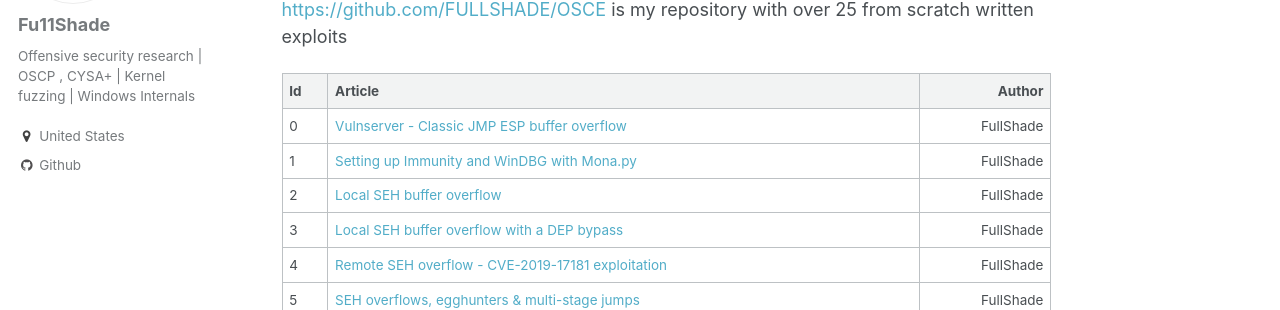
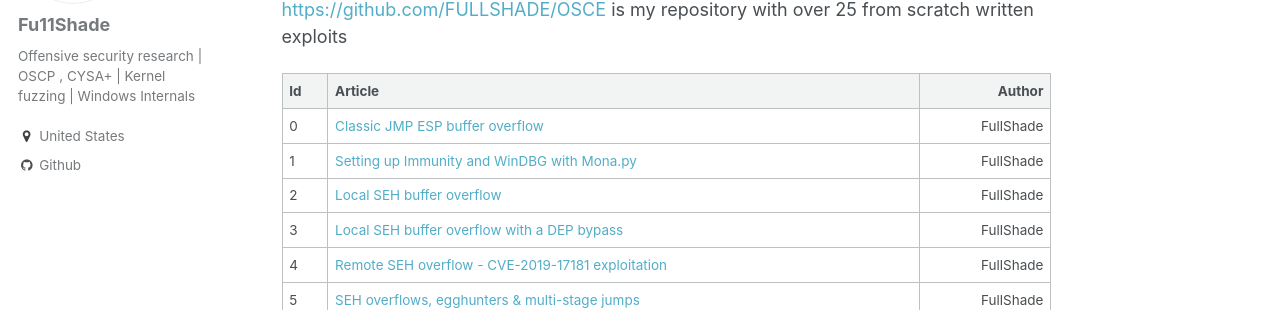
Before and after one commit to asdyxcyxc/FULLSHADE.github.io, a Jekyll site: the page built from _pages/windows-exploitation-pathway.md, in a window 1280 px wide and 900 px high, scrolled down 464 px. Shown: the part 142-452 px from the top of the window. Built offline with Jekyll 4.4.1, drawn with Linux system fonts in a browser that asks for light colours.

Commit message:
Update windows-exploitation-pathway.md

```diff
--- a/_pages/windows-exploitation-pathway.md
+++ b/_pages/windows-exploitation-pathway.md
@@ -21,7 +21,7 @@ The majority of the following Windows exploit development tutorials are local an
 
 | Id | Article | Author  |
 |:---|:--------|--------:|
-| 0 | [Vulnserver - Classic JMP ESP buffer overflow](/) | FullShade |
+| 0 | [Classic JMP ESP buffer overflow](/) | FullShade |
 | 1 | [Setting up Immunity and WinDBG with Mona.py](https://fullpwnops.com/immunity-windbg-mona/) | FullShade |
 | 2 | [Local SEH buffer overflow]() | FullShade |
 | 3 | [Local SEH buffer overflow with a DEP bypass]() | FullShade |
```
